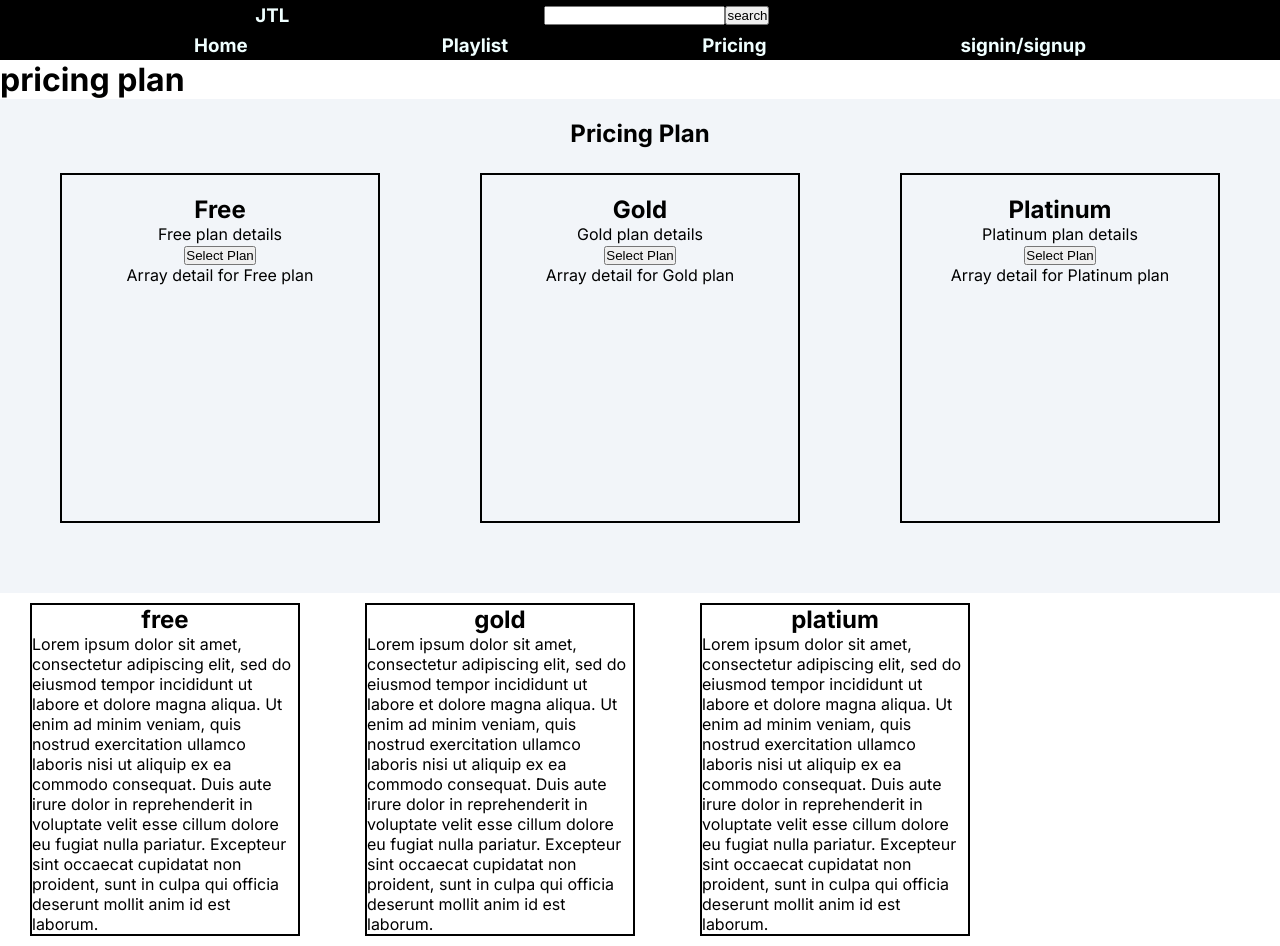
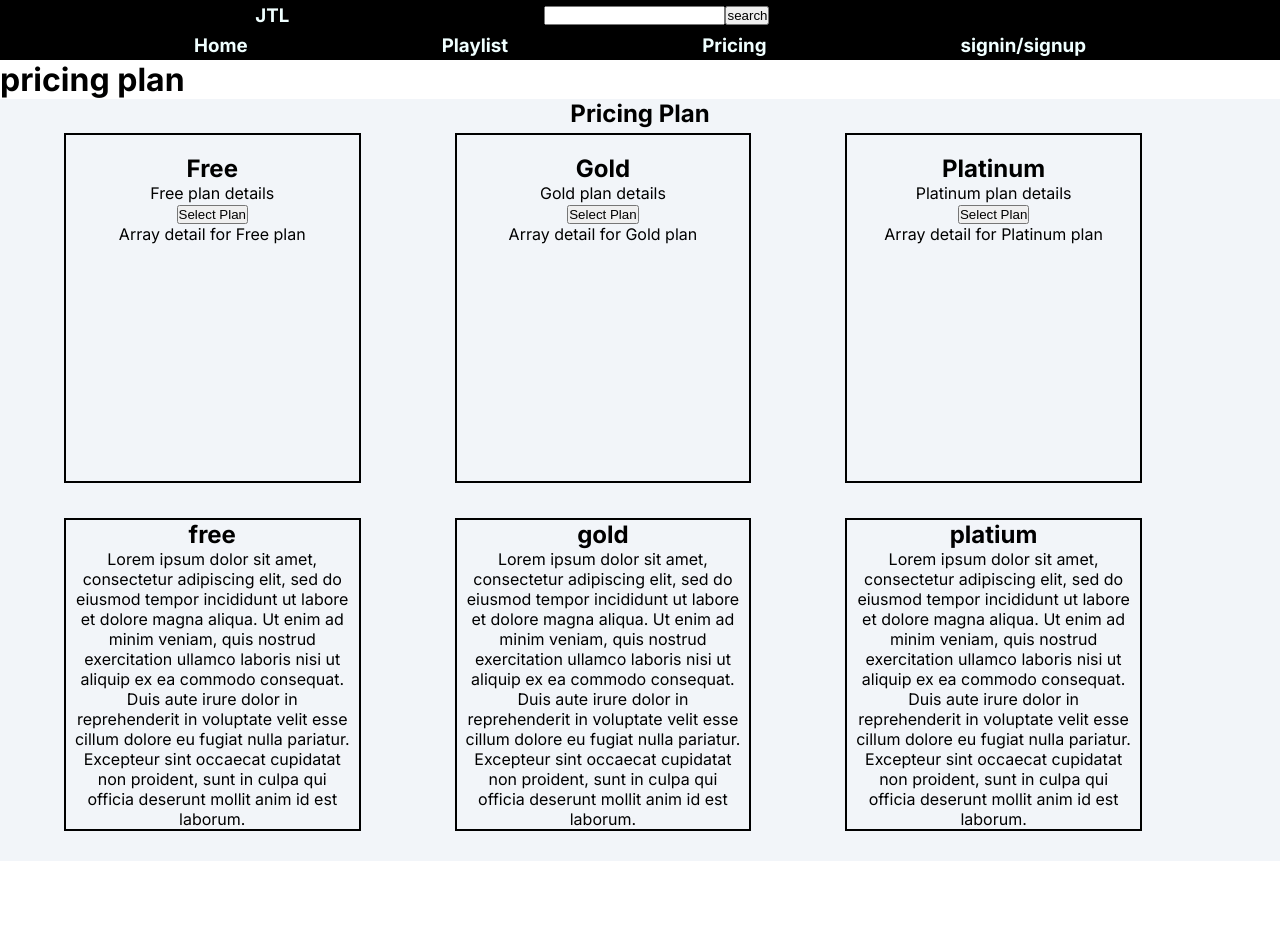
Before and after one commit to tumi267/jtl, a Next.js app: page /Pricing in a window 1280 px wide. After the commit the page ends 861 px from the top, so only its background shows below. Built offline with nearby package versions, Linux system fonts and the light colour scheme.

Commit message:
navplaylist

```diff
--- a/src/app/Pricing/Pricing.module.css
+++ b/src/app/Pricing/Pricing.module.css
@@ -3,15 +3,11 @@
 }
 .breakdown{
     display: flex;
-    gap: 65px;
+    gap: 20px;
     padding: 10px;
-    margin-left: 20px;
-    margin-right: 20px
+    justify-content: space-evenly;
+    text-align: center;
 }
 .header{
     text-align: center;
 }
-.breakdown_content{
-    width: 270px;
-    border: 2px solid black;
-}
--- a/src/app/Pricing/page.js
+++ b/src/app/Pricing/page.js
@@ -1,28 +1,38 @@
 import PricingPlan from "../components/PricingPlan/PricingPlan"
 import styles from './Pricing.module.css'
+import styles2 from '../components/PricingPlan/Pricing.module.css'
 function Page() {
   return (
     <div className={styles.contain}>
       <h1>pricing plan</h1>
       <PricingPlan/>
-      <div className={styles.breakdown}>
-      <div className={styles.breakdown_content}>
+      <div className={styles2.contain}>
+        <div className={styles2.card_contain}>
+          <div className={styles2.card}>
+            <div className={styles2.card_details_brackdown}>
               <h2 className={styles.header}>free</h2>
               <p>
                 Lorem ipsum dolor sit amet, consectetur adipiscing elit, sed do eiusmod tempor incididunt ut labore et dolore magna aliqua. Ut enim ad minim veniam, quis nostrud exercitation ullamco laboris nisi ut aliquip ex ea commodo consequat. Duis aute irure dolor in reprehenderit in voluptate velit esse cillum dolore eu fugiat nulla pariatur. Excepteur sint occaecat cupidatat non proident, sunt in culpa qui officia deserunt mollit anim id est laborum.
               </p>
             </div>
-      <div className={styles.breakdown_content}>
+          </div>
+          <div className={styles2.card}>
+            <div className={styles2.card_details_brackdown}>
               <h2 className={styles.header}>gold</h2>
               <p>
                 Lorem ipsum dolor sit amet, consectetur adipiscing elit, sed do eiusmod tempor incididunt ut labore et dolore magna aliqua. Ut enim ad minim veniam, quis nostrud exercitation ullamco laboris nisi ut aliquip ex ea commodo consequat. Duis aute irure dolor in reprehenderit in voluptate velit esse cillum dolore eu fugiat nulla pariatur. Excepteur sint occaecat cupidatat non proident, sunt in culpa qui officia deserunt mollit anim id est laborum.
               </p>
             </div>
-      <div className={styles.breakdown_content}>
+          </div>
+          <div className={styles2.card}>
+            <div className={styles2.card_details_brackdown}>
               <h2 className={styles.header}>platium</h2>
               <p>
                 Lorem ipsum dolor sit amet, consectetur adipiscing elit, sed do eiusmod tempor incididunt ut labore et dolore magna aliqua. Ut enim ad minim veniam, quis nostrud exercitation ullamco laboris nisi ut aliquip ex ea commodo consequat. Duis aute irure dolor in reprehenderit in voluptate velit esse cillum dolore eu fugiat nulla pariatur. Excepteur sint occaecat cupidatat non proident, sunt in culpa qui officia deserunt mollit anim id est laborum.
               </p>
+            </div>
+          </div>
+
       </div>
       </div>
     </div>
--- a/src/app/components/PricingPlan/PriceCard.js
+++ b/src/app/components/PricingPlan/PriceCard.js
@@ -1,12 +1,16 @@
+'use client'
+import { useRouter } from 'next/navigation';
 import styles from './Pricing.module.css';
 
 function PriceCard({ title, detail, arr }) {
+  const router=useRouter()
   return (
     <div className={styles.card}>
       <div className={styles.card_details}>
         <h2>{title}</h2>
         <p>{detail}</p>
-        <button>Select Plan</button>
+        {/* change to paygate logic */}
+        <button onClick={(()=>{router.push('/Pricing')})}>Select Plan</button>
         <p>{arr}</p>
       </div>
     </div>
--- a/src/app/components/PricingPlan/Pricing.module.css
+++ b/src/app/components/PricingPlan/Pricing.module.css
@@ -1,15 +1,15 @@
 .contain {
     background-color: rgb(242, 245, 249);
     text-align: center;
-    padding: 20px;
+    padding: 0% 5%;
   }
 
   .card_contain {
     display: grid;
     grid-template-columns: repeat(3, 1fr);
     gap: 20px;
-    margin-top: 20px;
-    margin-bottom: 20px;
+    /* margin-top: 20px;
+    margin-bottom: 20px; */
   }
 
   .card {
@@ -17,10 +17,16 @@
     margin-bottom: 30px;
   }
 
-  .card_details {
+  .card_details,
+  .card_details_brackdown{
     border: 2px solid black;
     width: 80%;
+    /* margin: 0 auto; */
+  }
+  .card_details {
     padding: 5% 2%;
-    margin: 0 auto;
     height: 350px;
   }
+  .card_details_brackdown{
+    padding: 0% 2%;
+  }
--- a/src/app/page.js
+++ b/src/app/page.js
@@ -14,10 +14,12 @@ export default function Home() {
         <Promo/>
         <Catagorie/>
         <PricingPlan/>
+        <div className={styles.playlists}>
         <Playlist
         selete={'fulllist'}
         options={null}
         />
+        </div>
       </div>
     </main>
   )
--- a/src/app/page.module.css
+++ b/src/app/page.module.css
@@ -6,3 +6,6 @@ min-height: calc(100vh - 180px);
 .contain{
 width: 100%
 }
+.playlists{
+    padding: 0% 5%;
+}
```
Also changed, not shown: src/app/Artist/page.js (+5 -2 lines), src/app/Playlist/page.js (+20 -35 lines), 1 other file (tests, documents, lock files or other folders). Lines whose indentation alone changed are shown as unchanged.
